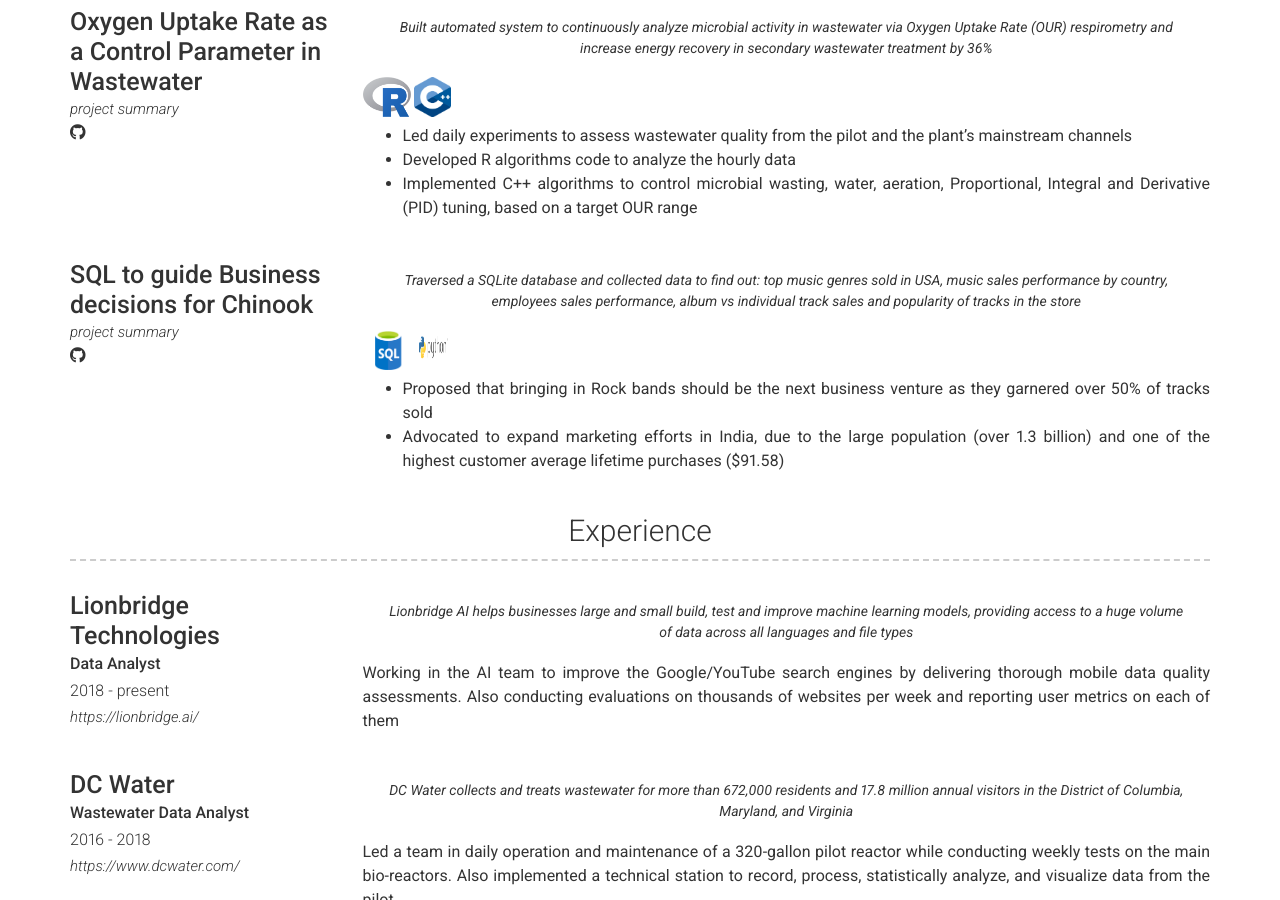
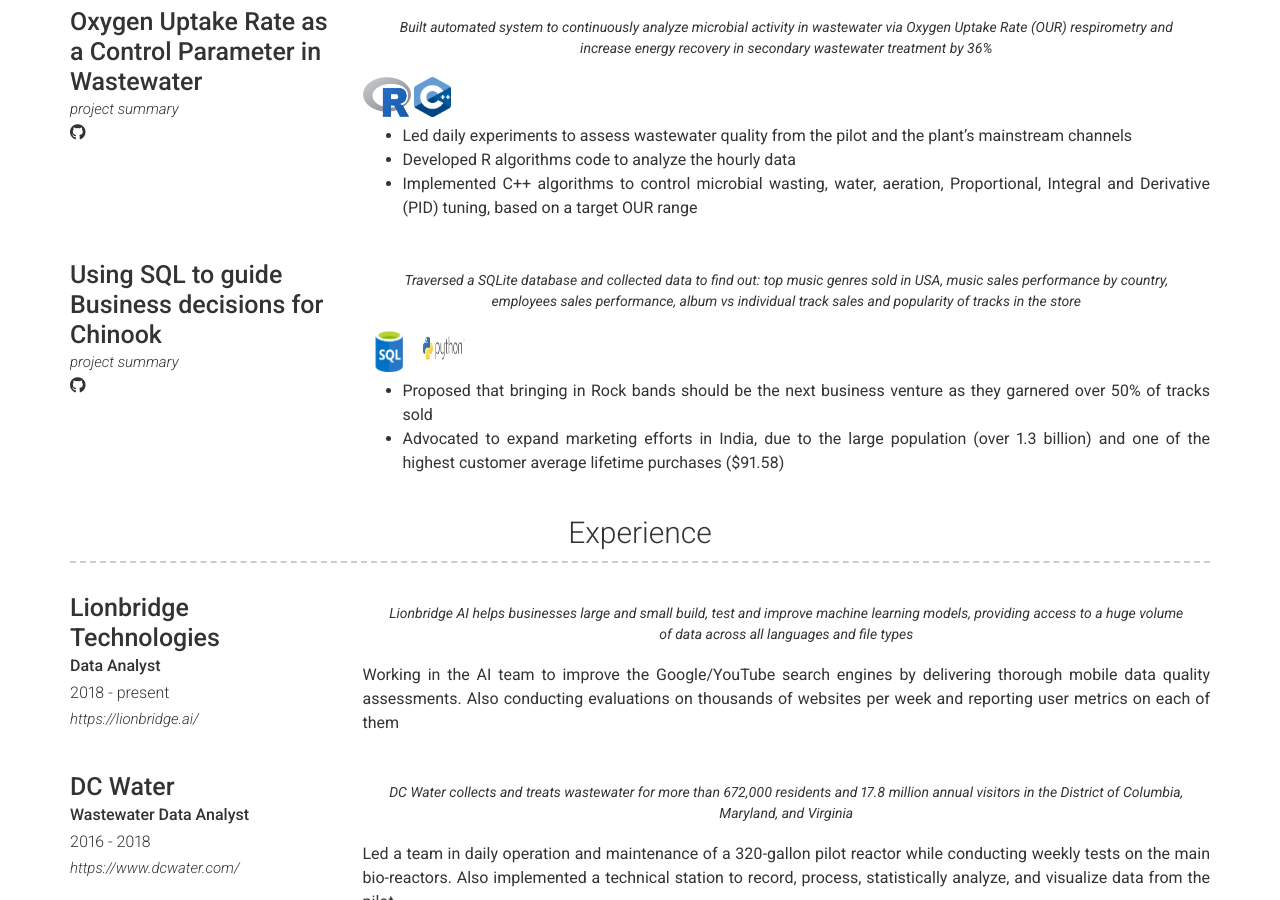
Before and after one commit to OlaOlagunju/cloudgeek.com.ng, a Jekyll site: the page built from index.md, in a window 1280 px wide and 900 px high, scrolled down 927 px. Built offline with Jekyll 4.4.1, drawn with Linux system fonts in a browser that asks for light colours; nearby versions of some CDN libraries.

Commit message:
Update _config.yml

```diff
--- a/_config.yml
+++ b/_config.yml
@@ -100,7 +100,7 @@ content:
           - Developed R algorithms code to analyze the hourly data
           - Implemented C++ algorithms to control microbial wasting, water, aeration, Proportional, Integral and Derivative (PID) tuning, based on a target OUR range
       - layout: left
-        title: SQL to guide Business decisions for Chinook
+        title: Using SQL to guide Business decisions for Chinook
         link: github.com/OlaOlagunju/SQL_Business_Project
         link_text: project summary
         additional_links:
@@ -113,7 +113,7 @@ content:
         quote: >
           Traversed a SQLite database and collected data to find out: top music genres sold in USA, music sales performance by country, employees sales performance, album vs individual track sales and popularity of tracks in the store
         description: | # this will include new lines to allow paragraphs
-          <img src="/images/sql.png" width="48" height="40" /> <img src="/images/python.png" width="37" height="40" />
+          <img src="/images/sql.png" width="50" height="42" /> <img src="/images/python.png" width="53" height="42" />
           - Proposed that bringing in Rock bands should be the next business venture as they garnered over 50% of tracks sold
           - Advocated to expand marketing efforts in India, due to the large population (over 1.3 billion) and one of the highest customer average lifetime purchases ($91.58)
   - title: Experience
```
